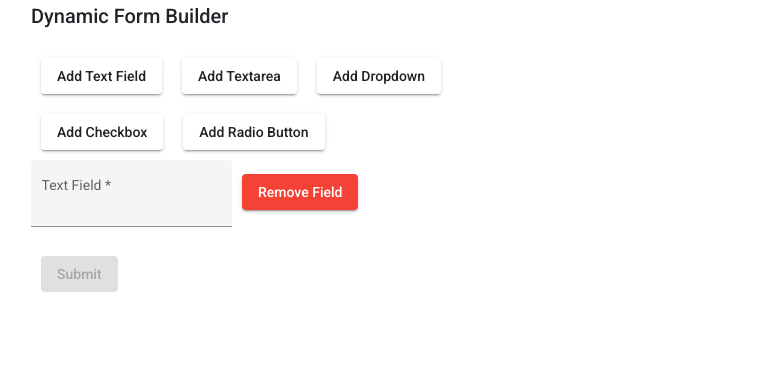
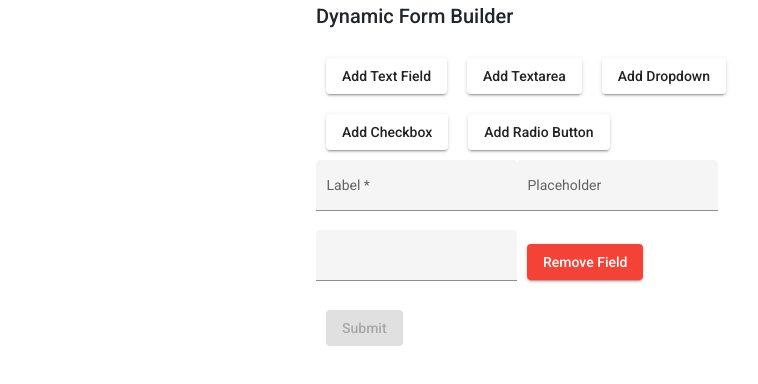
Before and after one commit to madManoj-coder/dynamic-form-builder, an Angular app: page / in a window 1280 px wide. Both pictures are taken after a click on the button "Add Text Field". Shown: the top 384 px of the page, without its empty margins (54-812 px from the left). Built offline with nearby package versions, Linux system fonts and the light colour scheme.

Commit message:
work on placeholder, label

```diff
--- a/src/app/app.component.html
+++ b/src/app/app.component.html
@@ -2,7 +2,7 @@
 
 <div class="container">
   <div class="row">
-    <div class="col-md-6">
+    <div class="col-md-6 offset-md-3">
       <app-form-builder></app-form-builder>
     </div>
   </div>
--- a/src/app/shared/components/form-builder/form-builder.component.html
+++ b/src/app/shared/components/form-builder/form-builder.component.html
@@ -1,4 +1,4 @@
-<div class="form-builder">
+<!-- <div class="form-builder">
     <h2>Dynamic Form Builder</h2>
 
     <div>
@@ -51,4 +51,76 @@
 
       <button mat-raised-button color="primary" type="submit" [disabled]="form.invalid">Submit</button>
     </form>
+  </div> -->
+
+
+
+
+<div class="form-builder">
+  <h2>Dynamic Form Builder</h2>
+
+  <div>
+    <button mat-raised-button (click)="addField('text')">Add Text Field</button>
+    <button mat-raised-button (click)="addField('textarea')">Add Textarea</button>
+    <button mat-raised-button (click)="addField('dropdown')">Add Dropdown</button>
+    <button mat-raised-button (click)="addField('checkbox')">Add Checkbox</button>
+    <button mat-raised-button (click)="addField('radio')">Add Radio Button</button>
   </div>
+
+  <form [formGroup]="form" (ngSubmit)="onSubmit()">
+    <div formArrayName="fields">
+      <div *ngFor="let field of fields.controls; let i = index" [formGroupName]="i">
+
+        <mat-form-field appearance="fill">
+          <mat-label>Label</mat-label>
+          <input matInput formControlName="label" placeholder="Enter label" />
+        </mat-form-field>
+
+        <mat-form-field appearance="fill"
+          *ngIf="field.get('type')?.value !== 'checkbox' && field.get('type')?.value !== 'radio'">
+          <mat-label>Placeholder</mat-label>
+          <input matInput formControlName="placeholder" placeholder="Enter placeholder" />
+        </mat-form-field>
+
+        <ng-container [ngSwitch]="field.get('type')?.value">
+          <mat-form-field appearance="fill" *ngSwitchCase="'text'">
+            <mat-label>{{ field.get('label')?.value }}</mat-label>
+            <input matInput [placeholder]="field.get('placeholder')?.value" formControlName="value" />
+            <mat-error *ngIf="field.get('value')?.hasError('required')">
+              This field is required
+            </mat-error>
+          </mat-form-field>
+
+          <mat-form-field appearance="fill" *ngSwitchCase="'textarea'">
+            <mat-label>{{ field.get('label')?.value }}</mat-label>
+            <textarea matInput [placeholder]="field.get('placeholder')?.value" formControlName="value"></textarea>
+            <mat-error *ngIf="field.get('value')?.hasError('required')">
+              This field is required
+            </mat-error>
+          </mat-form-field>
+
+          <mat-form-field appearance="fill" *ngSwitchCase="'dropdown'">
+            <mat-label>{{ field.get('label')?.value }}</mat-label>
+            <mat-select formControlName="value">
+              <mat-option *ngFor="let option of field.get('options')?.value" [value]="option">{{ option }}</mat-option>
+            </mat-select>
+          </mat-form-field>
+
+          <mat-checkbox *ngSwitchCase="'checkbox'" formControlName="value">
+            {{ field.get('label')?.value }}
+          </mat-checkbox>
+
+
+          <mat-radio-group *ngSwitchCase="'radio'" formControlName="value">
+            <mat-radio-button *ngFor="let option of field.get('options')?.value" [value]="option">{{ option
+              }}</mat-radio-button>
+          </mat-radio-group>
+        </ng-container>
+
+        <button mat-raised-button color="warn" (click)="removeField(i)">Remove Field</button>
+      </div>
+    </div>
+
+    <button mat-raised-button color="primary" type="submit" [disabled]="form.invalid">Submit</button>
+  </form>
+</div>
--- a/src/app/shared/components/form-builder/form-builder.component.ts
+++ b/src/app/shared/components/form-builder/form-builder.component.ts
@@ -10,40 +10,68 @@ import { SnackBarService } from '../../services/snack-bar.service';
 })
 export class FormBuilderComponent {
 
+  // form !: FormGroup;
+  // fieldTypes: string[] = ['text', 'textarea', 'dropdown', 'checkbox', 'radio'];
+
+  // constructor(
+  //   private fb: FormBuilder,
+  //   private snackBarService: SnackBarService,
+  //   private formbuilderService: FormBuilderService
+  // ) {
+  //   this.form = this.fb.group({
+  //     fields: this.fb.array([])
+  //   });
+  // }
+
+  // ngOnInit(): void { }
+
+  // get fields(): FormArray {
+  //   return this.form.get('fields') as FormArray;
+  // }
+
+  // addField(type: string): void {
+  //   const field = this.formbuilderService.createField(type);
+  //   this.fields.push(field);
+  // }
+
+  // removeField(index: number): void {
+  //   this.fields.removeAt(index);
+  //   this.snackBarService.showErrorMessage('field is removed successfully !!!')
+  // }
+
+  // onSubmit(): void {
+  //   if (this.form.valid) {
+  //     console.log(this.form.value);
+  //     this.snackBarService.showSuccessMessage('Form submitted successfully !!!')
+  //     // alert('Form submitted successfully!');
+  //   }
+  // }
+
+
   form: FormGroup;
-  fieldTypes: string[] = ['text', 'textarea', 'dropdown', 'checkbox', 'radio'];
 
-  constructor(
-    private fb: FormBuilder,
-    private snackBarService: SnackBarService,
-    private formbuilderService: FormBuilderService
-  ) {
+  constructor(private fb: FormBuilder, private formbuilderService: FormBuilderService) {
     this.form = this.fb.group({
       fields: this.fb.array([])
     });
   }
 
-  ngOnInit(): void { }
-
   get fields(): FormArray {
     return this.form.get('fields') as FormArray;
   }
 
-  addField(type: string): void {
+  addField(type: string) {
     const field = this.formbuilderService.createField(type);
     this.fields.push(field);
   }
 
-  removeField(index: number): void {
+  removeField(index: number) {
     this.fields.removeAt(index);
-    this.snackBarService.showErrorMessage('field is removed successfully !!!')
   }
 
-  onSubmit(): void {
+  onSubmit() {
     if (this.form.valid) {
       console.log(this.form.value);
-      this.snackBarService.showSuccessMessage('Form submitted successfully !!!')
-      // alert('Form submitted successfully!');
     }
   }
 }
--- a/src/app/shared/services/form-builder.service.ts
+++ b/src/app/shared/services/form-builder.service.ts
@@ -1,57 +1,85 @@
 import { Injectable } from '@angular/core';
-import { FormBuilder, FormControl, FormGroup, Validators } from '@angular/forms';
-import { noop } from 'rxjs';
+import { AbstractControl, FormBuilder, FormControl, FormGroup, ValidatorFn, Validators } from '@angular/forms';
 
 @Injectable({
   providedIn: 'root'
 })
 export class FormBuilderService {
 
-  constructor(private fb: FormBuilder) {}
+  // constructor(private fb: FormBuilder) { }
+
+  // createField(type: string): FormGroup {
+  //   switch(type) {
+  //     case 'text':
+  //       return this.fb.group({
+  //         type: ['text'],
+  //         label: ['Text Field', Validators.required],
+  //         placeholder: ['Enter text'],
+  //         value: ['', Validators.required]
+  //       });
+
+  //     case 'textarea':
+  //       return this.fb.group({
+  //         type: ['textarea'],
+  //         label: ['Textarea', Validators.required],
+  //         placeholder: ['Enter more text'],
+  //         value: ['', Validators.required]
+  //       });
+
+  //     case 'dropdown':
+  //       return this.fb.group({
+  //         type: ['dropdown'],
+  //         label: ['Dropdown'],
+  //         options: [['Manoj', 'Kapil', 'Nikhil']],
+  //         value: ['', Validators.required]
+  //       });
+
+  //     case 'checkbox':
+  //       return this.fb.group({
+  //         // type: ['checkbox'],
+  //         label: ['Checkbox'],
+  //         value: [false, Validators.required]
+  //       });
+
+  //     case 'radio':
+  //       return this.fb.group({
+  //         type: ['radio'],
+  //         label: ['Radio Button'],
+  //         options: [['Option 1', 'Option 2']],
+  //         value: ['', Validators.required]
+  //       });
+
+  //     default:
+  //       return this.fb.group({});
+  //   }
+  // }
+
+  constructor(private fb: FormBuilder) { }
 
   createField(type: string): FormGroup {
-    switch(type) {
-      case 'text':
-        return this.fb.group({
-          type: ['text'],
-          label: ['Text Field', Validators.required],
-          placeholder: ['Enter text'],
-          value: ['', Validators.required]
-        });
+    return this.fb.group({
+      type: [type],
+      label: ['', Validators.required],
+      placeholder: [type === 'checkbox' ? ['', Validators.required] : null],
+      options: this.fb.array(this.getDefaultOptions(type) || []),
+      value: [type === 'checkbox' ? false : '', this.getValidationRules(type)],
+      validations: this.fb.group({
+        required: [false],
+      })
+    });
 
-      case 'textarea':
-        return this.fb.group({
-          type: ['textarea'],
-          label: ['Textarea', Validators.required],
-          placeholder: ['Enter more text'],
-          value: ['', Validators.required]
-        });
+  }
 
-      case 'dropdown':
-        return this.fb.group({
-          type: ['dropdown'],
-          label: ['Dropdown'],
-          options: [['Manoj', 'Kapil', 'Nikhil']],
-          value: ['', Validators.required]
-        });
+  private getDefaultOptions(type: string): string[] | null {
+    if (type === 'dropdown') return ['Manoj', 'Nikhil', 'Aryan'];
+    if (type === 'radio') return ['Yes', 'No'];
+    return null;
+  }
 
-      case 'checkbox':
-        return this.fb.group({
-          // type: ['checkbox'],
-          label: ['Checkbox'],
-          value: [false, Validators.required]
-        });
+  private getValidationRules(type: string): any {
+    return type === 'checkbox' ? false : '';
+  }
 
-      case 'radio':
-        return this.fb.group({
-          type: ['radio'],
-          label: ['Radio Button'],
-          options: [['Option 1', 'Option 2']],
-          value: ['', Validators.required]
-        });
 
-      default:
-        return this.fb.group({});
-    }
+
   }
-}
```
Also changed, not shown: src/app/shared/models/form-field.model.ts (+6 -5 lines).
